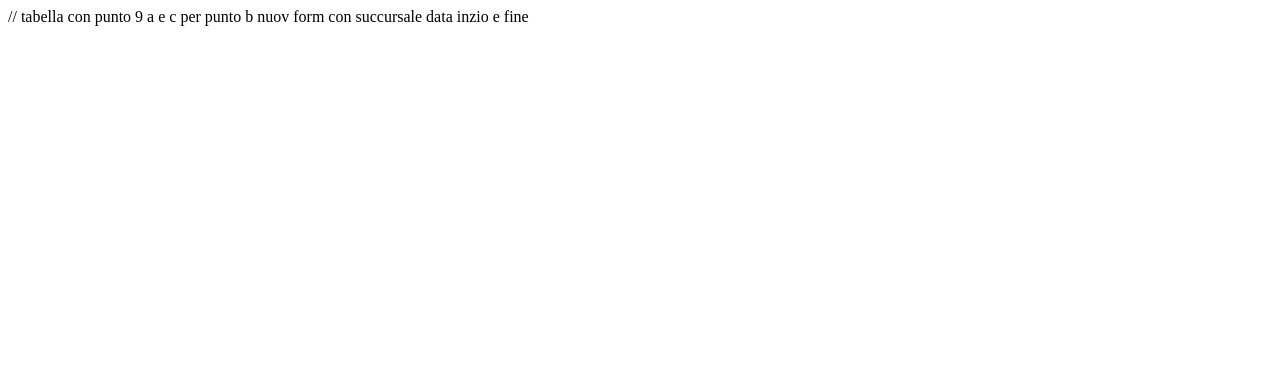
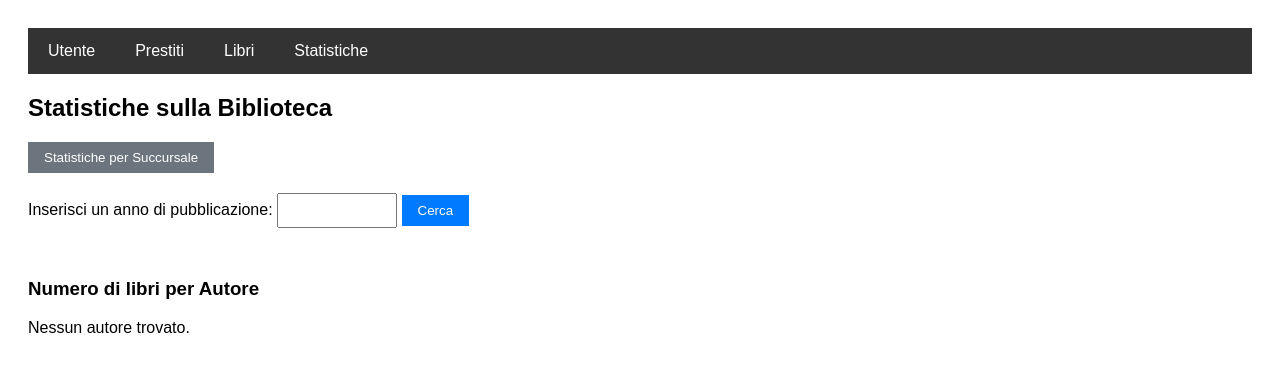
Before and after one commit to Pirraa/Biblioteca, a PHP site: page /statistiche.php in a window 1280 px wide. Shown: the top 372 px of the page. Run offline with PHP 8.4, Linux system fonts and the light colour scheme; data that the repository does not hold is empty.

Commit message:
Update statistiche.php

```diff
--- a/progetto_biblioteca/statistiche.php
+++ b/progetto_biblioteca/statistiche.php
@@ -1,2 +1,124 @@
-// tabella con punto 9 a e c
-per punto b nuov form con succursale data inzio e fine
+
+<?php
+require_once("strumenti/connect.php"); // Connessione al DB
+include("strumenti/navbar.php");       // Navbar
+
+$anno = "";
+$totale_libri = null;
+
+// Primo blocco: conteggio libri per anno scelto dall'utente
+if (isset($_GET['anno']) && is_numeric($_GET['anno'])) {
+    $anno = mysqli_real_escape_string($link, $_GET['anno']);
+    $queryAnno = "SELECT COUNT(*) AS totale_libri FROM Libro WHERE anno_pubblicazione = $anno";
+    $resultAnno = mysqli_query($link, $queryAnno);
+
+    if ($resultAnno && mysqli_num_rows($resultAnno) > 0) {
+        $row = mysqli_fetch_assoc($resultAnno);
+        $totale_libri = $row['totale_libri'];
+    }
+}
+
+// Secondo blocco: conteggio libri per autore
+$queryAutori = "
+    SELECT A.nome, A.cognome, COUNT(*) AS numero_libri
+    FROM Autore A
+    JOIN AutoreLibro AL ON A.id_autore = AL.id_autore
+    GROUP BY A.id_autore
+";
+$resultAutori = mysqli_query($link, $queryAutori);
+?>
+
+<!DOCTYPE html>
+<html>
+<head>
+    <title>Statistiche Libri</title>
+    <style>
+        body { font-family: Arial; padding: 20px; }
+        input[type="number"] {
+            padding: 8px;
+            margin-bottom: 10px;
+            width: 120px;
+        }
+        button {
+            padding: 8px 16px;
+            margin-right: 10px;
+            background-color: #007bff;
+            color: white;
+            border: none;
+            cursor: pointer;
+        }
+        button:hover {
+            background-color: #0056b3;
+        }
+        .secondary-button {
+            background-color: #6c757d;
+        }
+        .secondary-button:hover {
+            background-color: #5a6268;
+        }
+        h3 {
+            margin-top: 40px;
+        }
+        table {
+            border-collapse: collapse;
+            width: 100%;
+            margin-top: 15px;
+        }
+        th, td {
+            border: 1px solid #aaa;
+            padding: 10px;
+            text-align: left;
+        }
+        th {
+            background-color: #ddd;
+        }
+    </style>
+</head>
+<body>
+
+<h2>Statistiche sulla Biblioteca</h2>
+
+<!-- 🔘 Bottone per andare a statistiche_succursale.php -->
+<a href="statistiche_succursale.php">
+    <button class="secondary-button">Statistiche per Succursale</button>
+</a>
+
+<!-- Form per selezionare un anno -->
+<form method="GET" action="" style="margin-top: 20px;">
+    <label for="anno">Inserisci un anno di pubblicazione:</label>
+    <input type="number" name="anno" id="anno" value="<?php echo htmlspecialchars($anno); ?>" required>
+    <button type="submit">Cerca</button>
+</form>
+
+<!-- Tabella 1: Conteggio libri per anno -->
+<?php
+if ($anno !== "") {
+    echo "<h3>Numero di libri pubblicati nel $anno</h3>";
+    echo "<table>";
+    echo "<tr><th>Anno</th><th>Totale Libri</th></tr>";
+    echo "<tr><td>$anno</td><td>" . ($totale_libri ?? 0) . "</td></tr>";
+    echo "</table>";
+}
+?>
+
+<!-- Tabella 2: Conteggio libri per autore -->
+<h3>Numero di libri per Autore</h3>
+<?php
+if ($resultAutori && mysqli_num_rows($resultAutori) > 0) {
+    echo "<table>";
+    echo "<tr><th>Nome</th><th>Cognome</th><th>Numero di Libri</th></tr>";
+    while ($row = mysqli_fetch_assoc($resultAutori)) {
+        echo "<tr>";
+        echo "<td>" . htmlspecialchars($row["nome"]) . "</td>";
+        echo "<td>" . htmlspecialchars($row["cognome"]) . "</td>";
+        echo "<td>" . $row["numero_libri"] . "</td>";
+        echo "</tr>";
+    }
+    echo "</table>";
+} else {
+    echo "<p>Nessun autore trovato.</p>";
+}
+?>
+
+</body>
+</html>
```
